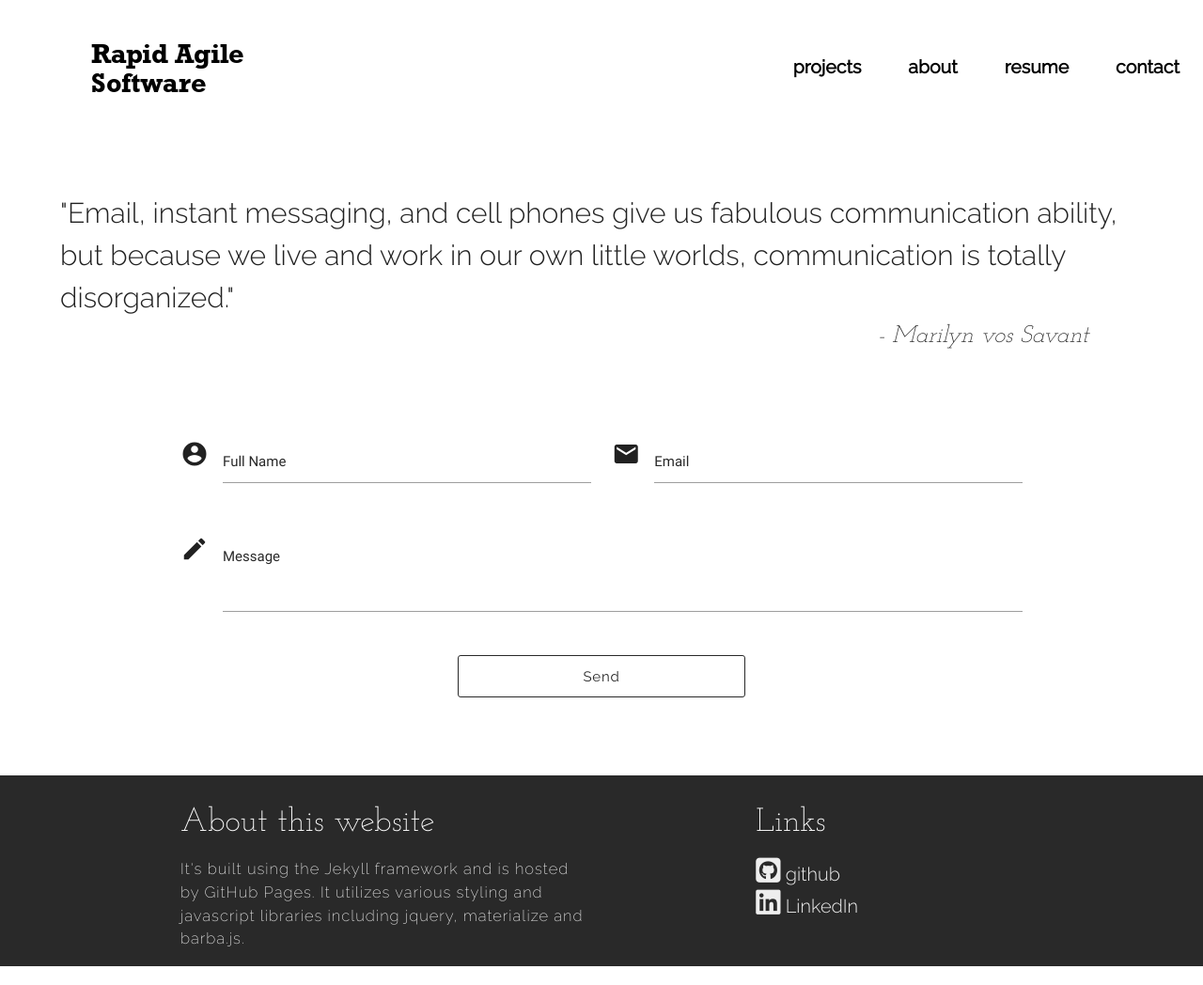
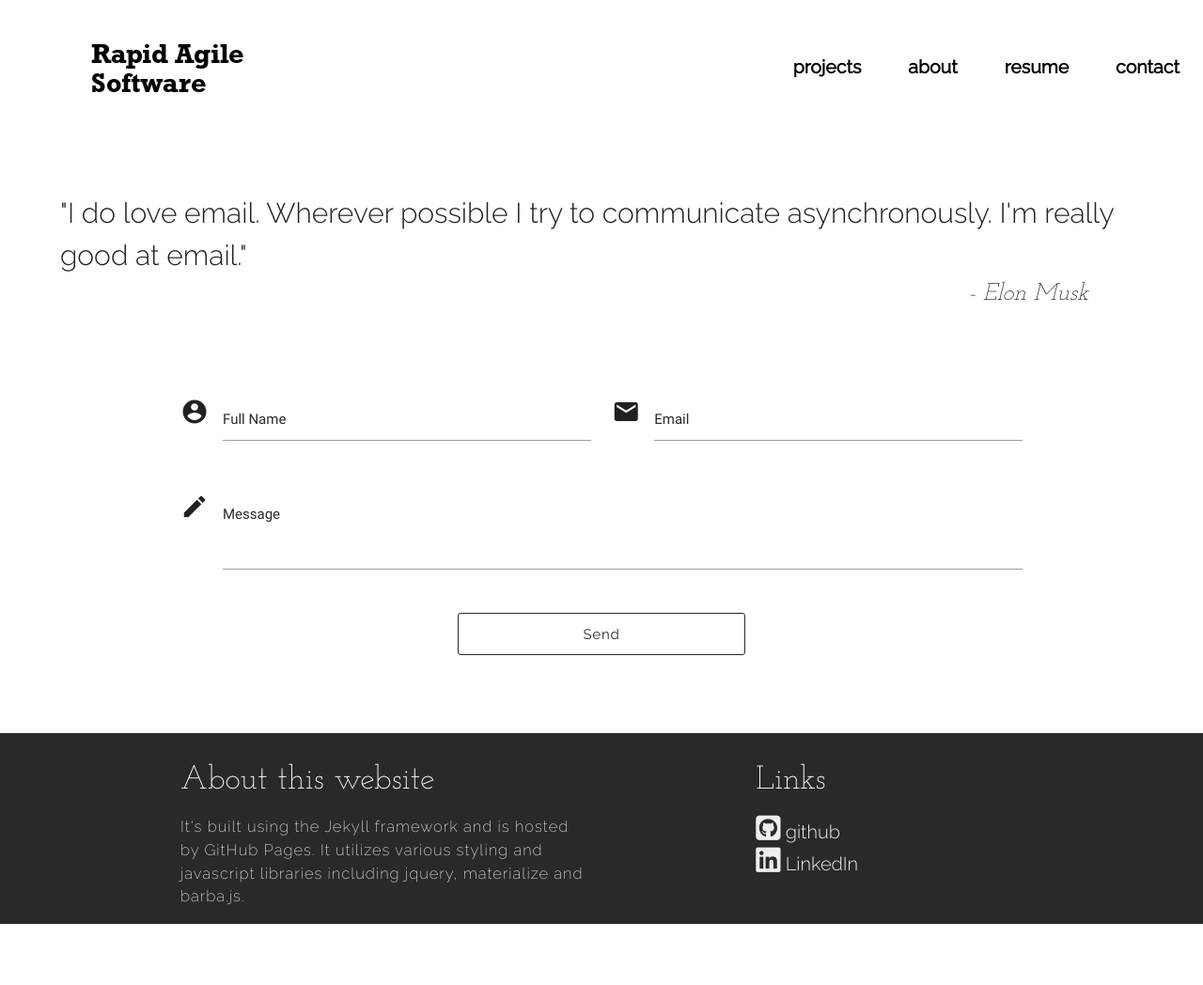
Before and after one commit to RapidAgileSoftware/RapidAgileSoftware.github.io, a Jekyll site: the page built from contact.html, in a window 1280 px wide. Shown: the whole page at 94% size. Built offline with Jekyll 4.4.1, drawn with Linux system fonts in a browser that asks for light colours; nearby versions of some CDN libraries; after the commit the page ends 1003 px from its top, so only the background shows below that.

Commit message:
add quote on contact page

```diff
--- a/contact.html
+++ b/contact.html
@@ -1,7 +1,7 @@
 ---
 layout: not_homepage
-quote: Email, instant messaging, and cell phones give us fabulous communication ability, but because we live and work in our own little worlds, communication is totally disorganized.
-author: Marilyn vos Savant
+quote: I do love email. Wherever possible I try to communicate asynchronously. I'm really good at email.
+author: Elon Musk
 ---
 
 {% include quote.html quote=page.quote author=page.author %}
```
